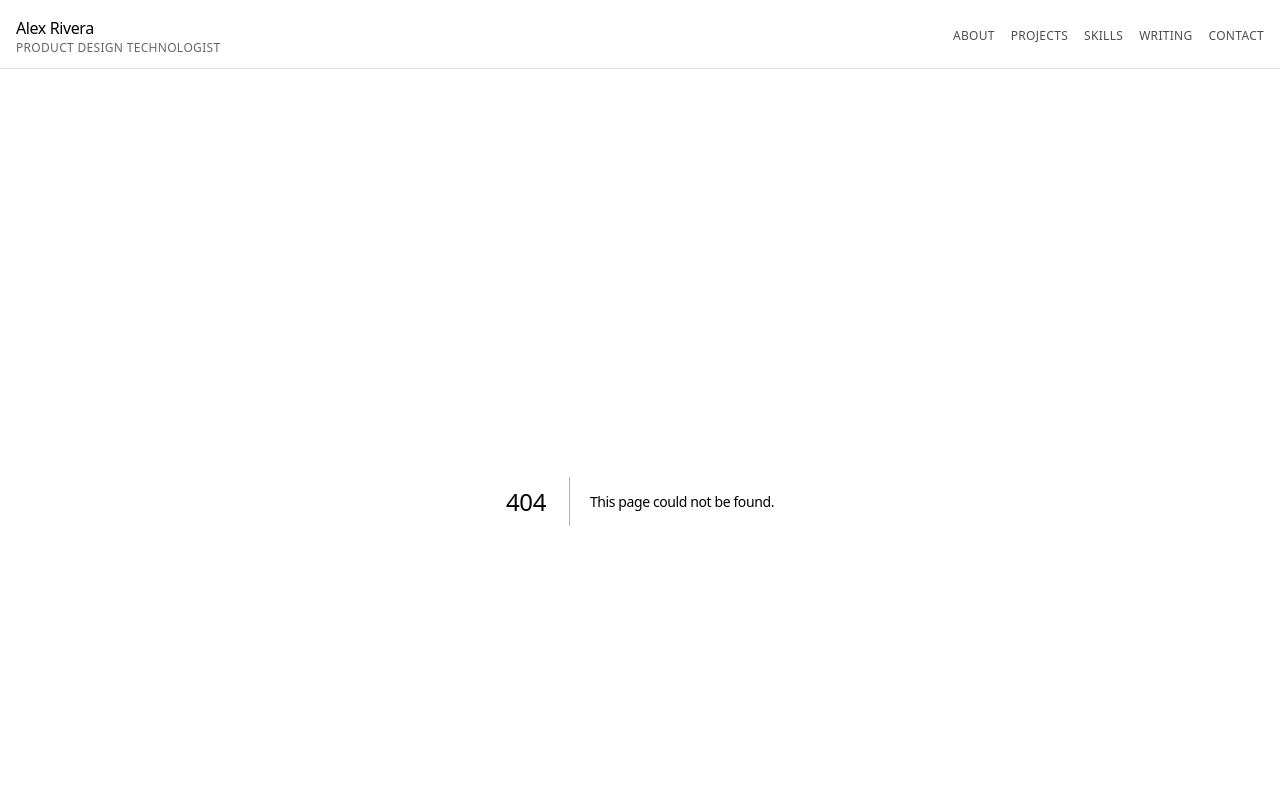
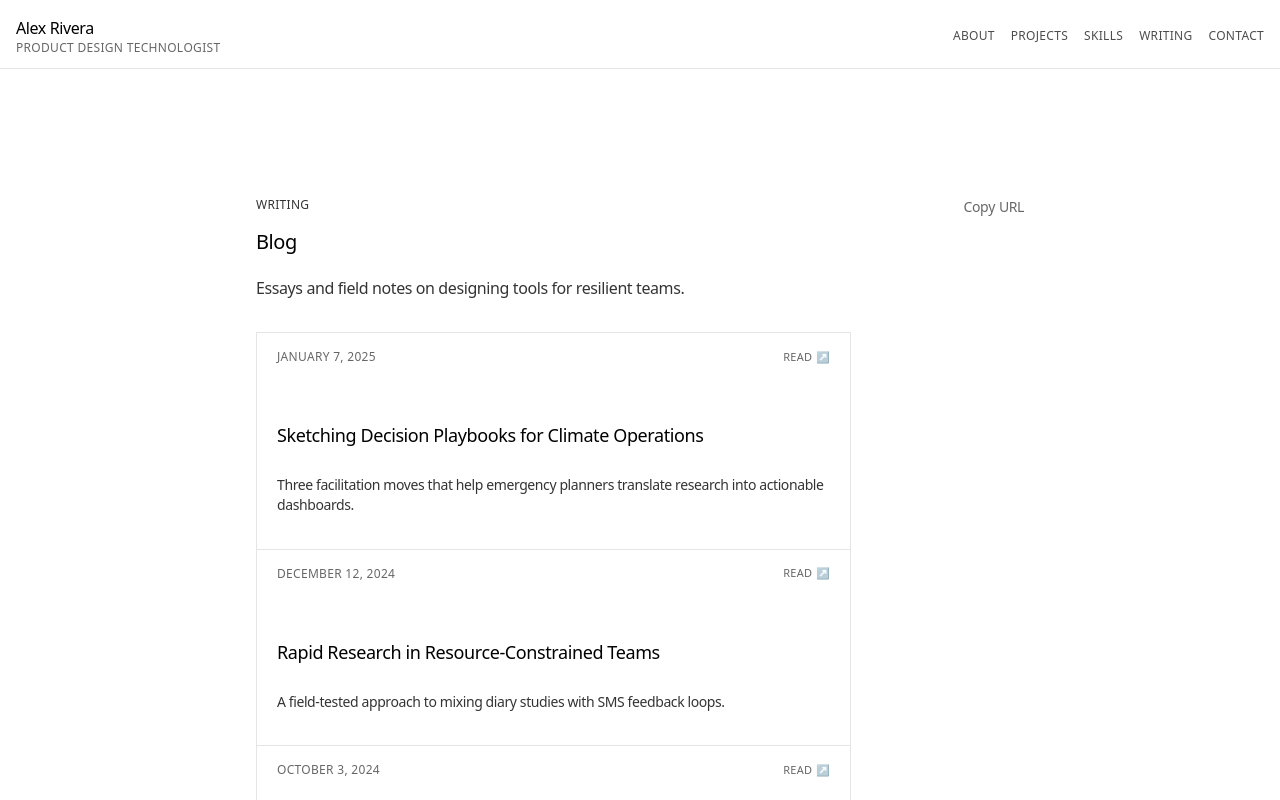
Before and after one commit to danlitvak/daniel_litvak, a Next.js app: page /blog in a window 1280 px wide. Before the commit this address had no page. Shown: the top 800 px of the page. Built offline with nearby package versions, Linux system fonts and the light colour scheme.

Commit message:
Add blog index page

```diff
--- /dev/null
+++ b/app/blog/page.tsx
@@ -0,0 +1,39 @@
+import type { Metadata } from 'next'
+import Link from 'next/link'
+import { BLOG_POSTS } from '../data'
+
+export const metadata: Metadata = {
+  title: 'Blog',
+  description: 'Stories and research notes on product design, field work, and resilient systems.',
+}
+
+export default function BlogIndex() {
+  return (
+    <main className="space-y-8 pb-12">
+      <header className="space-y-2">
+        <p className="text-xs uppercase tracking-wide text-black/60 dark:text-white/60">Writing</p>
+        <h1 className="text-3xl font-semibold text-black dark:text-white">Blog</h1>
+        <p className="text-base text-black/70 dark:text-white/70">
+          Essays and field notes on designing tools for resilient teams.
+        </p>
+      </header>
+
+      <div className="divide-y divide-black/10 overflow-hidden rounded-none border border-black/10 dark:divide-white/10 dark:border-white/10">
+        {BLOG_POSTS.map((post) => (
+          <Link
+            key={post.uid}
+            href={post.link}
+            className="flex flex-col gap-2 bg-white px-5 py-4 transition-colors hover:bg-black/5 dark:bg-black/30 dark:hover:bg-white/10"
+          >
+            <div className="flex items-center justify-between text-xs uppercase tracking-wide text-black/60 dark:text-white/60">
+              <span>{post.date}</span>
+              <span className="text-[11px]">Read ↗</span>
+            </div>
+            <h2 className="text-lg font-semibold text-black dark:text-white">{post.title}</h2>
+            <p className="text-sm text-black/70 dark:text-white/70">{post.description}</p>
+          </Link>
+        ))}
+      </div>
+    </main>
+  )
+}
```
